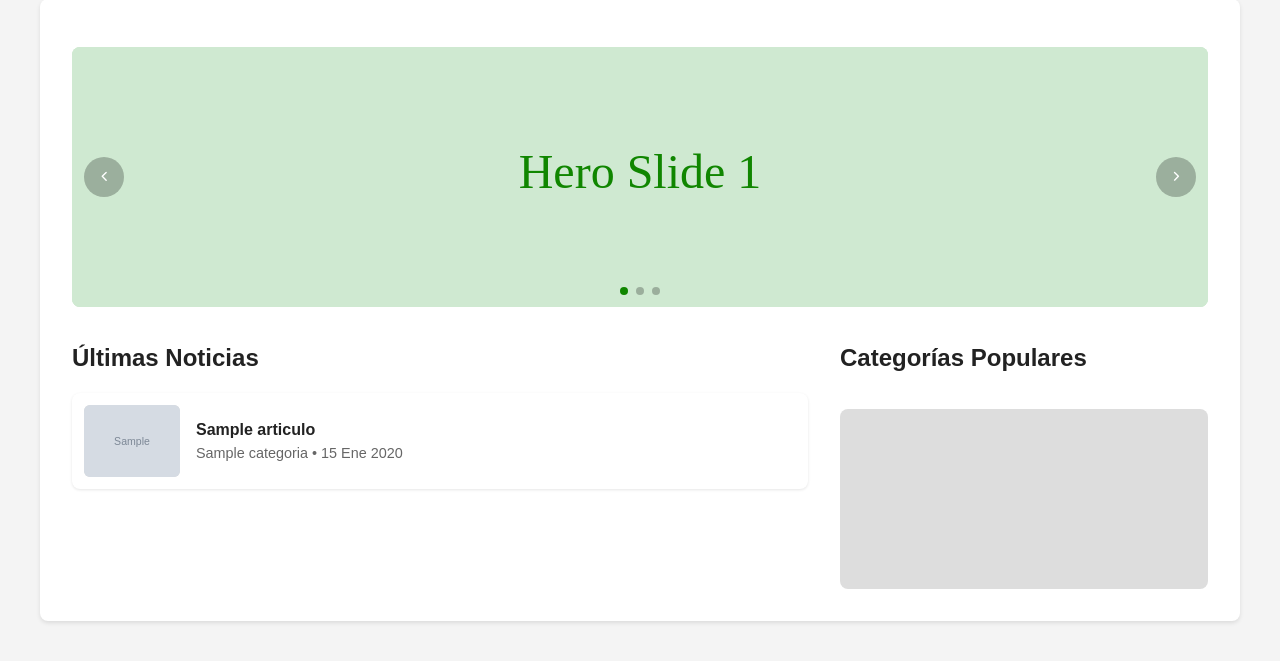
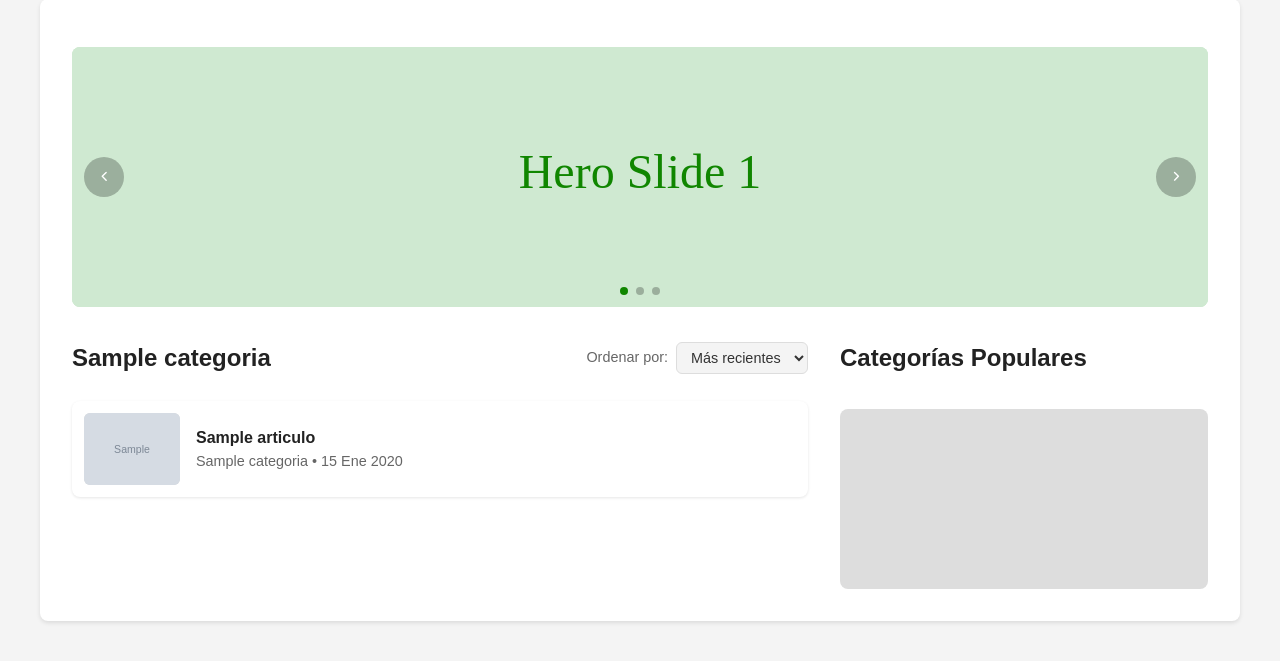
Before and after one commit to loveyfacundo/proyectoFinal-Etapa2, a Django app: page /categoria/1/ in a window 1280 px wide. Shown: the part 139-800 px from the top of the page. Run offline with Django 5.2, Linux system fonts and the light colour scheme; tables that the repository leaves empty hold one stand-in row (values such as "Sample post"); grey boxes marked "Sample" are stand-in pictures.

Commit message:
filtrado de categoría por fecha y nombre TERMINADO

```diff
--- a/apps/blog/views.py
+++ b/apps/blog/views.py
@@ -26,18 +26,31 @@
 from .forms import ContactoForm
 
 def index(request):
+    orden = request.GET.get('orden', 'reciente')
+
+    orden_opciones = {
+        'reciente': '-fecha_creacion',
+        'antigua': 'fecha_creacion',
+        'alpha_asc': 'titulo',
+        'alpha_desc': '-titulo'
+    }
+    campo_orden = orden_opciones.get(orden, '-fecha_creacion')
+
     articulos_destacados = Articulo.objects.filter(destacado=True).order_by('-fecha_creacion')[:3]
-    ultimas_noticias = Articulo.objects.order_by('-fecha_creacion')[:6]
-    categorias = Categoria.objects.all()
+
+    if orden == 'reciente':
+        ultimas_noticias = Articulo.objects.order_by(campo_orden)[:6]
+    else:
+        ultimas_noticias = Articulo.objects.order_by(campo_orden)
 
     context = {
         'destacados': articulos_destacados,
         'noticias': ultimas_noticias,
-        'categorias': categorias,
+        'orden_actual': orden, # Pasamos esto para que el select recuerde la opción
     }
     return render(request, 'pages/index.html', context)
 
-# Vista para la página "Acerca de"
+
 def about(request):
     return render(request, 'pages/about.html')
 
@@ -191,10 +204,21 @@
 
 def listar_por_categoria(request, categoria_id):
     categoria = get_object_or_404(Categoria, id=categoria_id)
-    noticias = Articulo.objects.filter(categoria=categoria).order_by('-fecha_creacion')
+    orden = request.GET.get('orden', 'reciente')
+
+    orden_opciones = {
+        'reciente': '-fecha_creacion',
+        'antigua': 'fecha_creacion',
+        'alpha_asc': 'titulo',
+        'alpha_desc': '-titulo'
+    }
+    campo_orden = orden_opciones.get(orden, '-fecha_creacion')
+
+    noticias = Articulo.objects.filter(categoria=categoria).order_by(campo_orden)
 
     context = {
         'noticias': noticias,
         'categoria_seleccionada': categoria,
+        'orden_actual': orden,
     }
     return render(request, 'pages/index.html', context)
--- a/templates/pages/index.html
+++ b/templates/pages/index.html
@@ -6,13 +6,39 @@
 
     <section class="home-grid">
         <div class="home-column">
-            <h2>Últimas Noticias</h2>
+            <div style="display: flex; justify-content: space-between; align-items: center; margin-bottom: 1.5rem; flex-wrap: wrap; gap: 10px;">
+
+                <h2 style="margin: 0;">
+                    {% if categoria_seleccionada %}
+                        {{ categoria_seleccionada.nombre }}
+                    {% else %}
+                        Últimas Noticias
+                    {% endif %}
+                </h2>
+
+                <form method="get" style="display: flex; align-items: center;">
+                    <label for="orden" style="margin-right: 8px; font-size: 0.9rem; color: var(--footer-text); font-weight: 500;">
+                        Ordenar por:
+                    </label>
+                    <select name="orden" id="orden" onchange="this.form.submit()"
+                            style="padding: 6px 10px; border-radius: 6px; border: 1px solid var(--border-color); background-color: var(--bg-color); color: var(--text-color); cursor: pointer; font-size: 0.9rem;">
+                        <option value="reciente" {% if orden_actual == 'reciente' %}selected{% endif %}>Más recientes</option>
+                        <option value="antigua" {% if orden_actual == 'antigua' %}selected{% endif %}>Más antiguas</option>
+                        <option value="alpha_asc" {% if orden_actual == 'alpha_asc' %}selected{% endif %}>A - Z</option>
+                        <option value="alpha_desc" {% if orden_actual == 'alpha_desc' %}selected{% endif %}>Z - A</option>
+                    </select>
+                </form>
+
+            </div>
+
             <ul class="news-list">
                 {# 2. Iteramos las noticias usando el componente Card #}
                 {% for noticia in noticias %}
                     {% include 'components/card_articulo.html' with articulo=noticia %}
                 {% empty %}
-                    <p>No hay noticias recientes.</p>
+                    <div style="padding: 2rem; text-align: center; color: var(--footer-text); background: var(--news-thumb-bg); border-radius: 8px;">
+                        <p>No se encontraron noticias con este filtro.</p>
+                    </div>
                 {% endfor %}
             </ul>
         </div>
```
